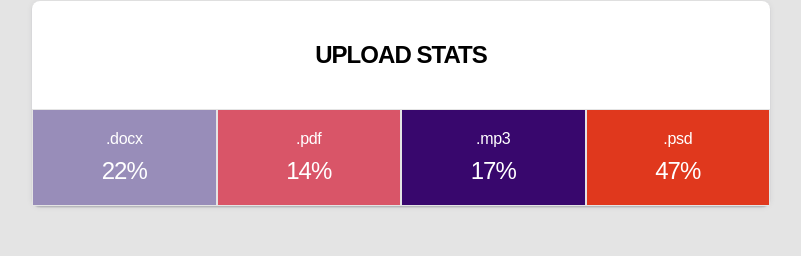
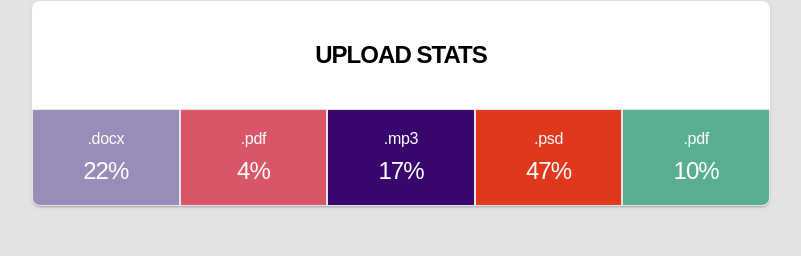
Before and after one commit to Mykola-Ts/goit-react-hw-01-components, a React (Create React App) app: page / in a window 1280 px wide. Shown: the part 619-875 px from the top of the page, without its empty margins (239-1040 px from the left). Built offline with nearby package versions, Linux system fonts and the light colour scheme.

Commit message:
completed tasks (corrected)

```diff
--- a/src/components/Profile/Profile.styled.js
+++ b/src/components/Profile/Profile.styled.js
@@ -6,4 +6,6 @@ border-radius: 8px;
 
 background-color: #fff;
 box-shadow: 0px 1px 6px rgba(46, 47, 66, 0.08), 0px 1px 1px rgba(46, 47, 66, 0.16), 0px 2px 1px rgba(46, 47, 66, 0.08);
+
+overflow: hidden;
 `
--- a/src/components/StatisticsList/StatisticsList.jsx
+++ b/src/components/StatisticsList/StatisticsList.jsx
@@ -3,20 +3,6 @@ import { List, ListItem } from './StatisticsList.styled';
 import PropTypes from 'prop-types';
 
 export const StatisticsList = ({ data }) => {
-  const labels = [];
-
-  for (let i = 0; i < data.length; i += 1) {
-    if (!!~labels.indexOf(data[i].label)) {
-      const id = labels.indexOf(data[i].label);
-
-      data[id].percentage += data[i].percentage;
-
-      data.splice(i, 1);
-    } else {
-      labels.push(data[i].label);
-    }
-  }
-
   return (
     <List>
       {data.map(({ id, label, percentage }) => {
--- a/src/components/StatisticsList/StatisticsList.styled.js
+++ b/src/components/StatisticsList/StatisticsList.styled.js
@@ -2,6 +2,7 @@ import styled from 'styled-components';
 
 export const List = styled.ul`
   display: flex;
+  flex-wrap: wrap;
 `;
 
 let backgroundColorItems = '';
@@ -18,11 +19,19 @@ export const ListItem = styled.li`
   align-items: center;
   gap: 8px;
 
-  width: calc(100% / 4);
+  width: calc(100% / 5);
   border: 1px solid rgb(228 228 228);
   padding: 20px 0;
 
   color: #fff;
+
+  &:first-child {
+    border-bottom-left-radius: 8px;
+  }
+
+  &:last-child {
+    border-bottom-right-radius: 8px;
+  }
 
   ${backgroundColorItems}
 `;
```
